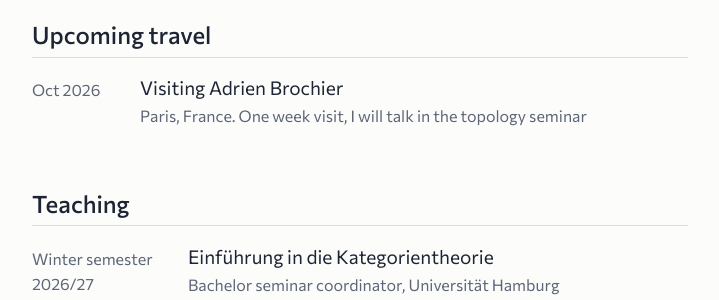
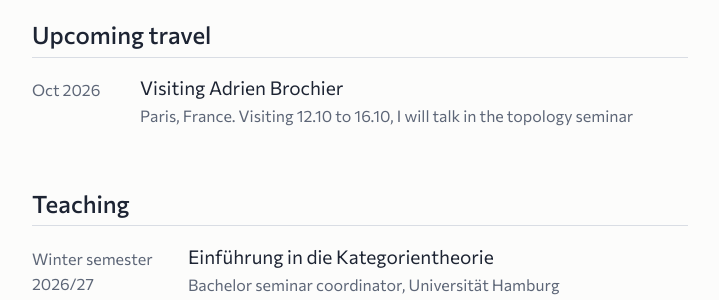
Before and after one commit to TylerFranke/TylerFranke.github.io, a Jekyll site: the page built from index.html, in a window 1280 px wide and 900 px high, scrolled down 2624 px. Shown: the part 198-498 px from the top of the window, without its empty margins (280-999 px from the left). Built offline with Jekyll 4.4.1, drawn with Linux system fonts in a browser that asks for light colours.

Commit message:
Update note for visiting Adrien Brochier event

```diff
--- a/_data/upcoming.yml
+++ b/_data/upcoming.yml
@@ -9,4 +9,4 @@
 -  name:     "Visiting Adrien Brochier"
    location: "Paris, France"
    date:     2026-10-12
-   note:     "One week visit, I will talk in the topology seminar"
+   note:     "Visiting 12.10 to 16.10, I will talk in the topology seminar"
```
